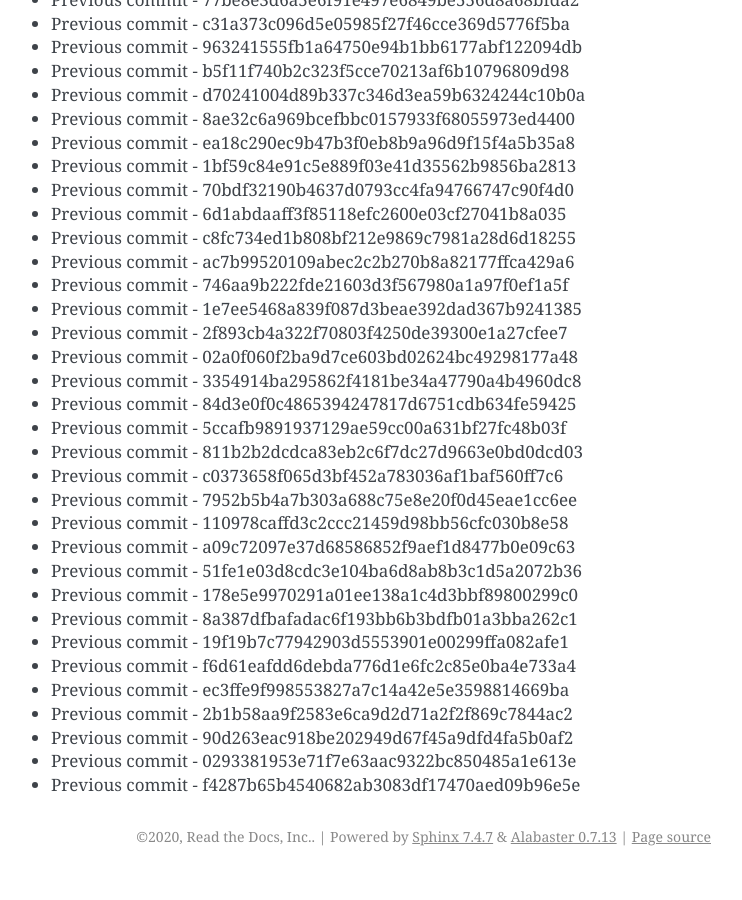
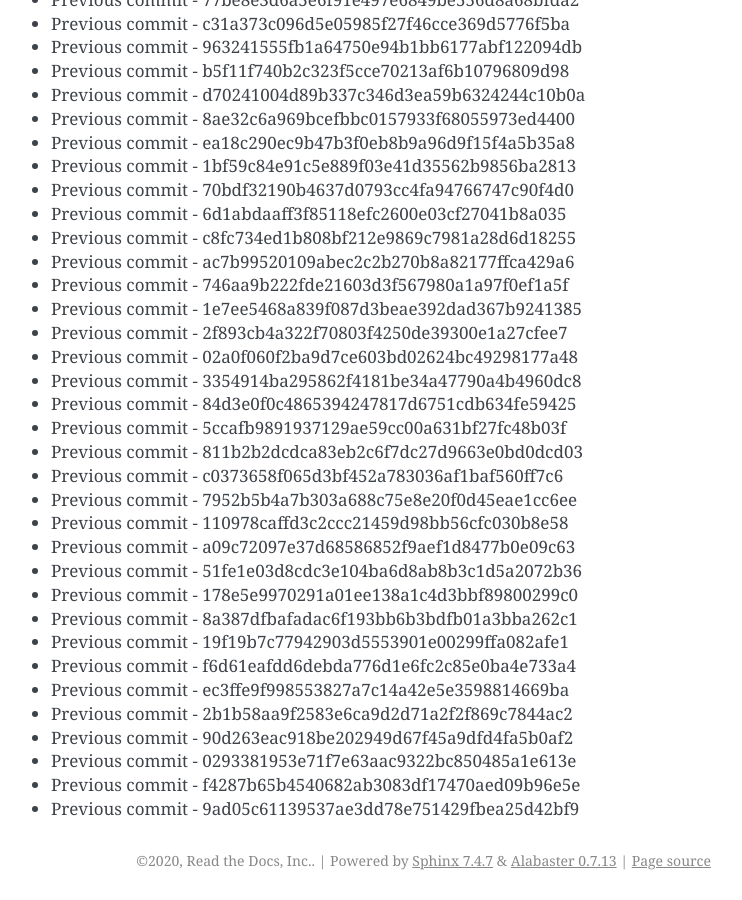
Before and after one commit to readthedocs/rtd-git-stresstest, a Sphinx documentation site: the page built from docs/updates.rst, in a window 1280 px wide and 900 px high, scrolled down 12102 px. Shown: the whole window, without its empty margins (399-1141 px from the left). Built offline with Sphinx 7.4.7, drawn with Linux system fonts in a browser that asks for light colours; before the commit the page ends 12978 px from its top, so only the background shows below that.

Commit message:
Generating commit from previous: 9ad05c61139537ae3dd78e751429fbea25d42bf9

```diff
--- a/docs/updates.rst
+++ b/docs/updates.rst
@@ -540,3 +540,4 @@ It can be tested for any performance characteristics.
 * Previous commit - 90d263eac918be202949d67f45a9dfd4fa5b0af2
 * Previous commit - 0293381953e71f7e63aac9322bc850485a1e613e
 * Previous commit - f4287b65b4540682ab3083df17470aed09b96e5e
+* Previous commit - 9ad05c61139537ae3dd78e751429fbea25d42bf9
```
